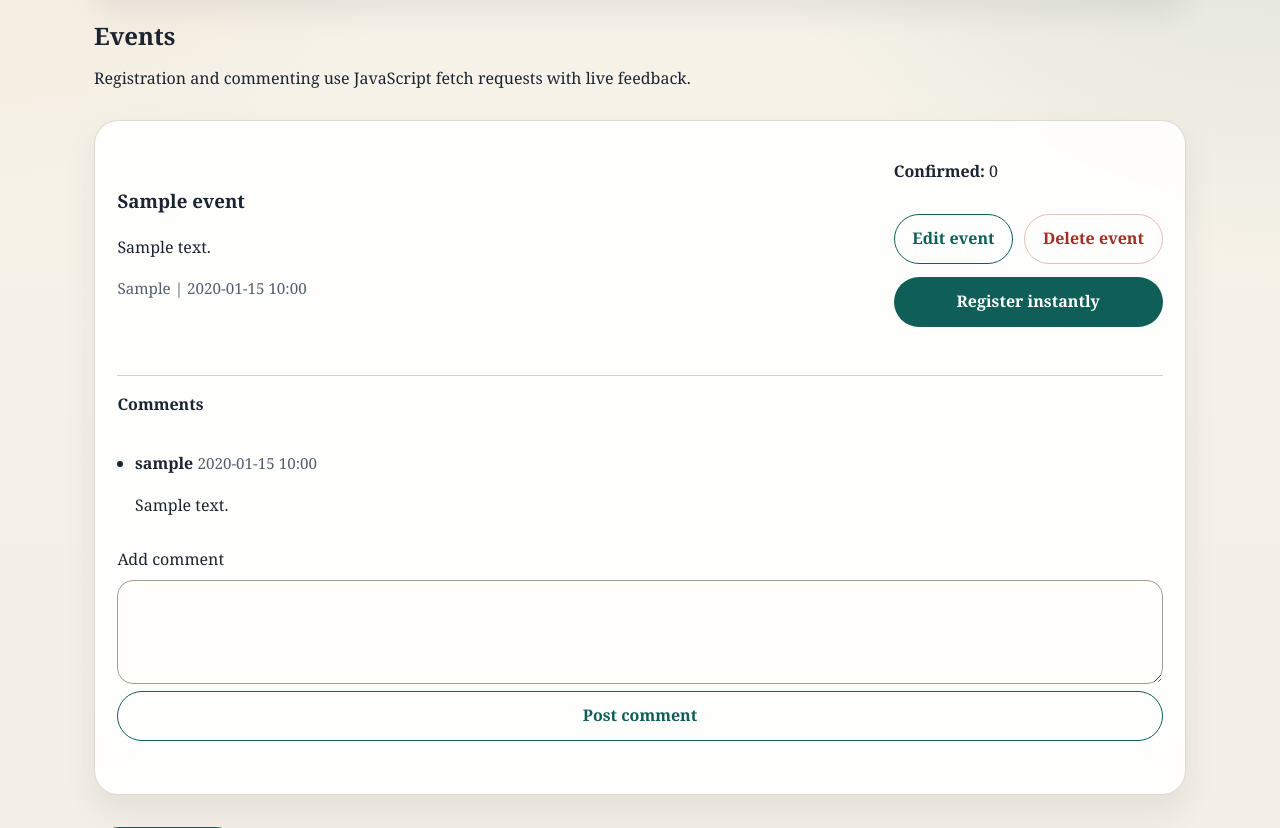
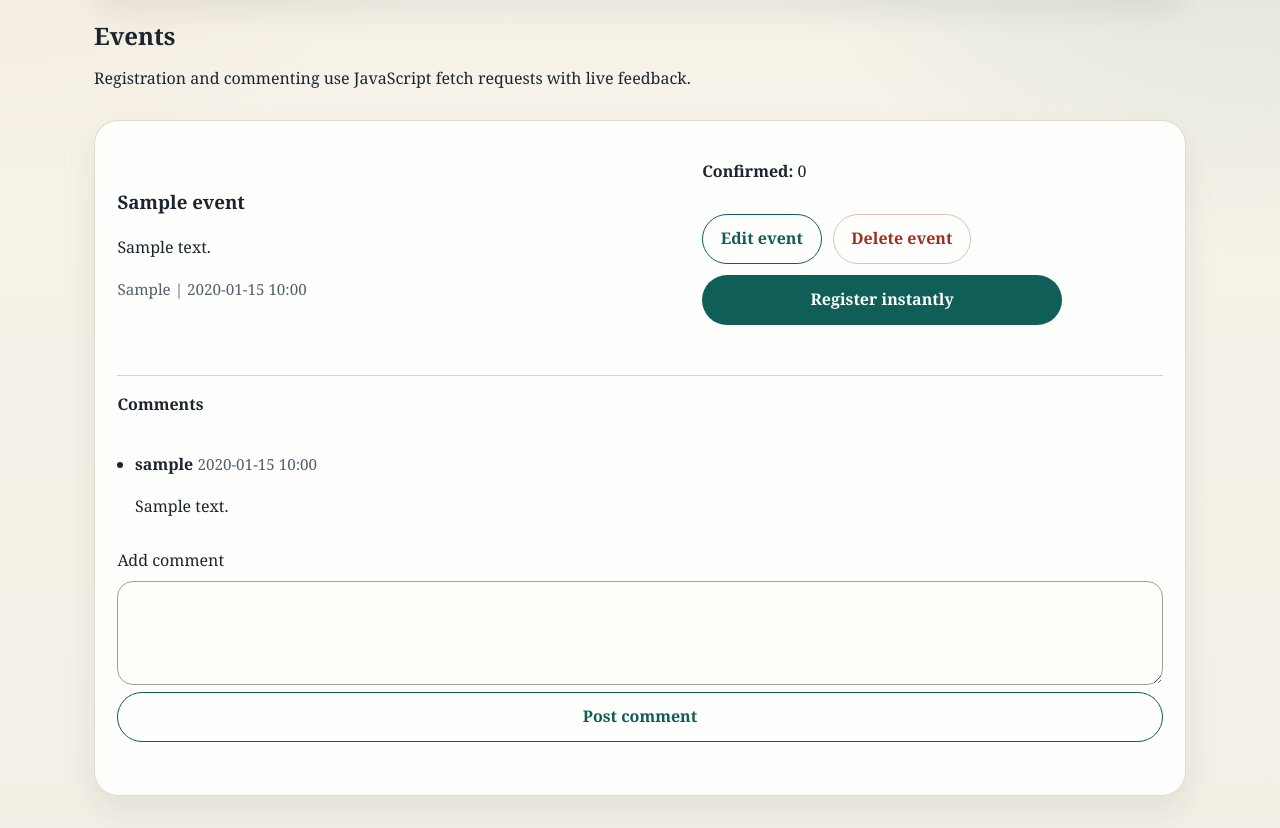
Before and after one commit to zuokun300/uniclubByDjango-IT-Lab-, a Django app: page /clubs/1/ in a window 1280 px wide. Shown: the part 353-1181 px from the top of the page. Run offline with Django 3.2, Linux system fonts and the light colour scheme; a user stored in the database is signed in; tables that the repository leaves empty hold one stand-in row (values such as "Sample post").

Commit message:
fix: decouple event action controls from status text layout

```diff
--- a/static/core/app.js
+++ b/static/core/app.js
@@ -31,8 +31,8 @@ function wireRegistrationButtons() {
       badge.className = "status-pill";
       badge.setAttribute("data-registration-badge", "");
       badge.textContent = "Registered";
-      const status = panel.querySelector("[data-register-status]");
-      panel.insertBefore(badge, status);
+      const control = panel.querySelector("[data-registration-control]");
+      control.replaceChildren(badge);
     }
   }
 
--- a/static/core/styles.css
+++ b/static/core/styles.css
@@ -486,9 +486,17 @@ textarea {
 
 .event-actions {
   display: grid;
-  gap: 0.8rem;
+  gap: 0.65rem;
   width: 100%;
   justify-items: start;
+}
+
+.event-action-row {
+  display: flex;
+  flex-wrap: wrap;
+  gap: 0.7rem;
+  align-items: start;
+  width: 100%;
 }
 
 .management-actions {
@@ -498,12 +506,15 @@ textarea {
 }
 
 .registration-panel {
-  display: grid;
-  gap: 0.5rem;
   width: min(100%, 360px);
 }
 
-.registration-panel .button,
+.registration-control {
+  display: flex;
+  width: 100%;
+}
+
+.registration-control .button,
 .status-pill {
   width: 100%;
   justify-content: center;
@@ -524,6 +535,7 @@ textarea {
 .status-text {
   margin: 0;
   min-height: 1.5rem;
+  width: min(100%, 360px);
 }
 
 .form-card {
--- a/templates/core/club_detail.html
+++ b/templates/core/club_detail.html
@@ -41,7 +41,8 @@
       </div>
       <div class="event-side">
         <p><strong>Confirmed:</strong> <span data-registration-count>{{ event.confirmed_count }}</span></p>
-        <div class="event-actions">
+        <div class="event-actions" data-event-actions>
+          <div class="event-action-row">
             {% if can_create_event %}
             <div class="management-actions">
               <a class="button secondary" href="{% url 'event_update' event.pk %}">Edit event</a>
@@ -50,6 +51,7 @@
             {% endif %}
             {% if user.is_authenticated %}
             <div class="registration-panel" data-registration-panel>
+              <div class="registration-control" data-registration-control>
                 {% if event.user_registration_status == "confirmed" %}
                 <span class="status-pill" data-registration-badge>Registered</span>
                 {% else %}
@@ -66,6 +68,13 @@
                   {% endif %}
                 </button>
                 {% endif %}
+              </div>
+            </div>
+            {% else %}
+            <a class="button secondary" href="{% url 'login' %}">Log in to register</a>
+            {% endif %}
+          </div>
+          {% if user.is_authenticated %}
           <p
             class="status-text{% if event.user_registration_status == 'confirmed' %} success{% endif %}"
             data-register-status
@@ -77,9 +86,6 @@
             Registration cancelled. You can register again.
             {% endif %}
           </p>
-          </div>
-          {% else %}
-          <a class="button secondary" href="{% url 'login' %}">Log in to register</a>
           {% endif %}
         </div>
       </div>
```
Lines whose indentation alone changed are shown as unchanged.
